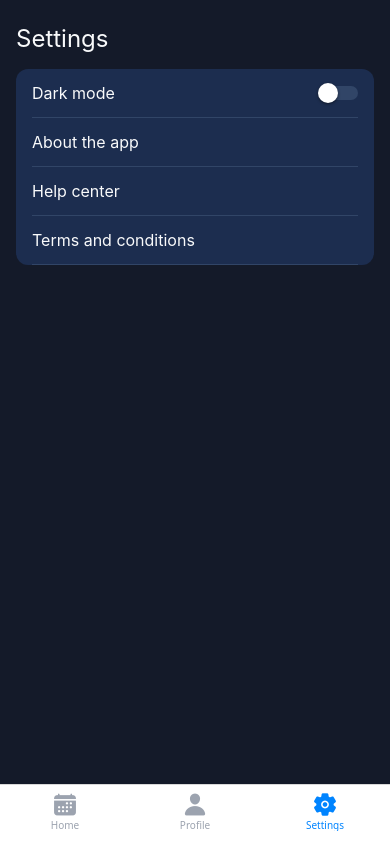
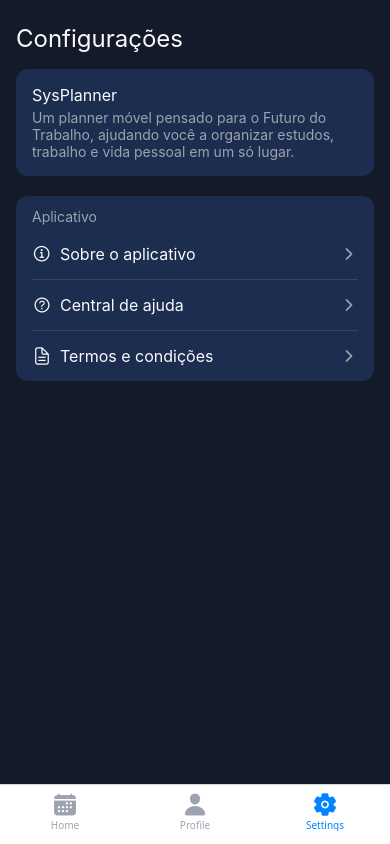
Before and after one commit to David-Rapeckman/GS-SysPlanner-Mobile, a React Native app: screen /Settings in a window 390 px wide. Built offline with nearby package versions, Linux system fonts and the light colour scheme.

Commit message:
Refatoradas telas de configurações com melhorias na interface do usuário e navegação

```diff
--- a/src/screens/Settings/AboutAppScreen.tsx
+++ b/src/screens/Settings/AboutAppScreen.tsx
@@ -1,18 +1,58 @@
 import React from 'react';
-import { View, Text, StyleSheet } from 'react-native';
+import {
+  View,
+  Text,
+  StyleSheet,
+  TouchableOpacity,
+} from 'react-native';
+import { useNavigation } from '@react-navigation/native';
+import { NativeStackNavigationProp } from '@react-navigation/native-stack';
+import { RootStackParamList } from '../../types/navigation';
 import { colors } from '../../styles/colors';
 import { fonts } from '../../styles/fonts';
 import { metrics } from '../../styles/metrics';
+import { Ionicons } from '@expo/vector-icons';
+
+type Nav = NativeStackNavigationProp<RootStackParamList>;
 
 const AboutAppScreen: React.FC = () => {
+  const navigation = useNavigation<Nav>();
+
+  function handleBack() {
+    navigation.goBack();
+  }
+
   return (
     <View style={styles.container}>
-      <Text style={styles.title}>About SysPlanner</Text>
+      <Text style={styles.title}>Sobre o SysPlanner</Text>
+
       <Text style={styles.text}>
-        SysPlanner is a mobile planner focused on the future of work. The app
-        helps users organize their study, work and personal activities in a
-        single place, supporting continuous learning and well-being.
+        O SysPlanner é um aplicativo de planejamento pessoal desenvolvido como
+        parte da Global Solution 2025/2 da FIAP, com o tema “O Futuro do
+        Trabalho”.
       </Text>
+
+      <Text style={[styles.text, { marginTop: 12 }]}>
+        A ideia é ajudar estudantes e profissionais a organizarem estudos,
+        trabalho e cuidados pessoais em um único lugar, incentivando
+        requalificação contínua, equilíbrio entre vida pessoal e profissional e
+        bem-estar ao longo da jornada.
+      </Text>
+
+      <Text style={[styles.text, { marginTop: 12 }]}>
+        Esta versão é focada em prototipagem e validação de conceito, sem uso
+        de dados reais em produção.
+      </Text>
+
+      <TouchableOpacity style={styles.backButton} onPress={handleBack}>
+        <Ionicons
+          name="arrow-back-outline"
+          size={18}
+          color={colors.text}
+          style={{ marginRight: 6 }}
+        />
+        <Text style={styles.backButtonText}>Voltar para Configurações</Text>
+      </TouchableOpacity>
     </View>
   );
 };
@@ -34,6 +74,21 @@ const styles = StyleSheet.create({
     fontSize: fonts.sizes.sm,
     color: colors.textMuted,
   },
+  backButton: {
+    marginTop: 24,
+    alignSelf: 'flex-start',
+    flexDirection: 'row',
+    alignItems: 'center',
+    paddingHorizontal: 16,
+    paddingVertical: 10,
+    borderRadius: metrics.radiusMd,
+    backgroundColor: colors.card,
+  },
+  backButtonText: {
+    fontFamily: fonts.medium,
+    fontSize: fonts.sizes.sm,
+    color: colors.text,
+  },
 });
 
 export default AboutAppScreen;
--- a/src/screens/Settings/HelpCenterScreen.tsx
+++ b/src/screens/Settings/HelpCenterScreen.tsx
@@ -1,18 +1,51 @@
 import React from 'react';
-import { View, Text, StyleSheet } from 'react-native';
+import {
+  View,
+  Text,
+  StyleSheet,
+  TouchableOpacity,
+} from 'react-native';
+import { useNavigation } from '@react-navigation/native';
+import { NativeStackNavigationProp } from '@react-navigation/native-stack';
+import { RootStackParamList } from '../../types/navigation';
 import { colors } from '../../styles/colors';
 import { fonts } from '../../styles/fonts';
 import { metrics } from '../../styles/metrics';
+import { Ionicons } from '@expo/vector-icons';
+
+type Nav = NativeStackNavigationProp<RootStackParamList>;
 
 const HelpCenterScreen: React.FC = () => {
+  const navigation = useNavigation<Nav>();
+
+  function handleBack() {
+    navigation.goBack();
+  }
+
   return (
     <View style={styles.container}>
-      <Text style={styles.title}>Help center</Text>
+      <Text style={styles.title}>Central de ajuda</Text>
+
       <Text style={styles.text}>
-        If you have any questions about SysPlanner, you can contact the team or
-        your professor. In the future this screen can be integrated with a FAQ
-        or chatbot.
+        Esta é uma versão acadêmica do SysPlanner. Em caso de dúvidas sobre o
+        projeto ou sobre a Global Solution, entre em contato com o professor
+        responsável ou com o seu grupo.
       </Text>
+
+      <Text style={[styles.text, { marginTop: 12 }]}>
+        Em versões futuras, esta tela pode ser integrada com uma FAQ, chatbot de
+        suporte ou canal direto com a equipe de desenvolvimento.
+      </Text>
+
+      <TouchableOpacity style={styles.backButton} onPress={handleBack}>
+        <Ionicons
+          name="arrow-back-outline"
+          size={18}
+          color={colors.text}
+          style={{ marginRight: 6 }}
+        />
+        <Text style={styles.backButtonText}>Voltar para Configurações</Text>
+      </TouchableOpacity>
     </View>
   );
 };
@@ -34,6 +67,21 @@ const styles = StyleSheet.create({
     fontSize: fonts.sizes.sm,
     color: colors.textMuted,
   },
+  backButton: {
+    marginTop: 24,
+    alignSelf: 'flex-start',
+    flexDirection: 'row',
+    alignItems: 'center',
+    paddingHorizontal: 16,
+    paddingVertical: 10,
+    borderRadius: metrics.radiusMd,
+    backgroundColor: colors.card,
+  },
+  backButtonText: {
+    fontFamily: fonts.medium,
+    fontSize: fonts.sizes.sm,
+    color: colors.text,
+  },
 });
 
 export default HelpCenterScreen;
--- a/src/screens/Settings/SettingsScreen.tsx
+++ b/src/screens/Settings/SettingsScreen.tsx
@@ -1,52 +1,69 @@
 import React from 'react';
-import { View, Text, StyleSheet, Switch, TouchableOpacity } from 'react-native';
+import { View, Text, StyleSheet, TouchableOpacity } from 'react-native';
 import { useNavigation } from '@react-navigation/native';
 import { NativeStackNavigationProp } from '@react-navigation/native-stack';
 import { RootStackParamList } from '../../types/navigation';
 import { colors } from '../../styles/colors';
 import { fonts } from '../../styles/fonts';
 import { metrics } from '../../styles/metrics';
+import { Ionicons } from '@expo/vector-icons';
 
 type Nav = NativeStackNavigationProp<RootStackParamList>;
 
 const SettingsScreen: React.FC = () => {
   const navigation = useNavigation<Nav>();
-  const [darkMode, setDarkMode] = React.useState(false);
 
   return (
     <View style={styles.container}>
-      <Text style={styles.title}>Settings</Text>
+      <Text style={styles.title}>Configurações</Text>
+
+      {/* Descrição rápida do app */}
+      <View style={styles.descriptionCard}>
+        <Text style={styles.descriptionTitle}>SysPlanner</Text>
+        <Text style={styles.descriptionText}>
+          Um planner móvel pensado para o Futuro do Trabalho, ajudando você a
+          organizar estudos, trabalho e vida pessoal em um só lugar.
+        </Text>
+      </View>
 
       <View style={styles.card}>
-        <View style={styles.row}>
-          <Text style={styles.label}>Dark mode</Text>
-          <Switch
-            value={darkMode}
-            onValueChange={setDarkMode}
-            trackColor={{ false: colors.border, true: colors.primary }}
-            thumbColor="#fff"
-          />
-        </View>
+        <Text style={styles.sectionTitle}>Aplicativo</Text>
 
         <TouchableOpacity
           style={styles.row}
           onPress={() => navigation.navigate('AboutApp')}
         >
-          <Text style={styles.label}>About the app</Text>
+          <View style={styles.rowLeft}>
+            <Ionicons
+              name="information-circle-outline"
+              size={20}
+              color={colors.text}
+            />
+            <Text style={styles.label}>Sobre o aplicativo</Text>
+          </View>
+          <Ionicons name="chevron-forward" size={18} color={colors.textMuted} />
         </TouchableOpacity>
 
         <TouchableOpacity
           style={styles.row}
           onPress={() => navigation.navigate('HelpCenter')}
         >
-          <Text style={styles.label}>Help center</Text>
+          <View style={styles.rowLeft}>
+            <Ionicons name="help-circle-outline" size={20} color={colors.text} />
+            <Text style={styles.label}>Central de ajuda</Text>
+          </View>
+          <Ionicons name="chevron-forward" size={18} color={colors.textMuted} />
         </TouchableOpacity>
 
         <TouchableOpacity
-          style={styles.row}
+          style={[styles.row, styles.lastRow]}
           onPress={() => navigation.navigate('Terms')}
         >
-          <Text style={styles.label}>Terms and conditions</Text>
+          <View style={styles.rowLeft}>
+            <Ionicons name="document-text-outline" size={20} color={colors.text} />
+            <Text style={styles.label}>Termos e condições</Text>
+          </View>
+          <Ionicons name="chevron-forward" size={18} color={colors.textMuted} />
         </TouchableOpacity>
       </View>
     </View>
@@ -66,10 +83,35 @@ const styles = StyleSheet.create({
     color: colors.text,
     marginBottom: 16,
   },
+  descriptionCard: {
+    backgroundColor: colors.card,
+    borderRadius: metrics.radiusMd,
+    padding: metrics.paddingMd,
+    marginBottom: 20,
+  },
+  descriptionTitle: {
+    fontFamily: fonts.medium,
+    fontSize: fonts.sizes.md,
+    color: colors.text,
+    marginBottom: 4,
+  },
+  descriptionText: {
+    fontFamily: fonts.regular,
+    fontSize: fonts.sizes.sm,
+    color: colors.textMuted,
+  },
   card: {
     backgroundColor: colors.card,
     borderRadius: metrics.radiusMd,
     paddingHorizontal: metrics.paddingMd,
+    paddingTop: 8,
+  },
+  sectionTitle: {
+    fontFamily: fonts.medium,
+    fontSize: fonts.sizes.sm,
+    color: colors.textMuted,
+    marginBottom: 4,
+    marginTop: 4,
   },
   row: {
     flexDirection: 'row',
@@ -79,10 +121,18 @@ const styles = StyleSheet.create({
     borderBottomColor: colors.border,
     justifyContent: 'space-between',
   },
+  lastRow: {
+    borderBottomWidth: 0,
+  },
+  rowLeft: {
+    flexDirection: 'row',
+    alignItems: 'center',
+  },
   label: {
     fontFamily: fonts.medium,
     fontSize: fonts.sizes.md,
     color: colors.text,
+    marginLeft: 8,
   },
 });
 
--- a/src/screens/Settings/TermsScreen.tsx
+++ b/src/screens/Settings/TermsScreen.tsx
@@ -1,18 +1,67 @@
 import React from 'react';
-import { View, Text, StyleSheet, ScrollView } from 'react-native';
+import {
+  View,
+  Text,
+  StyleSheet,
+  ScrollView,
+  TouchableOpacity,
+} from 'react-native';
+import { useNavigation } from '@react-navigation/native';
+import { NativeStackNavigationProp } from '@react-navigation/native-stack';
+import { RootStackParamList } from '../../types/navigation';
 import { colors } from '../../styles/colors';
 import { fonts } from '../../styles/fonts';
 import { metrics } from '../../styles/metrics';
+import { Ionicons } from '@expo/vector-icons';
+
+type Nav = NativeStackNavigationProp<RootStackParamList>;
 
 const TermsScreen: React.FC = () => {
+  const navigation = useNavigation<Nav>();
+
+  function handleBack() {
+    navigation.goBack();
+  }
+
   return (
     <ScrollView style={styles.container}>
-      <Text style={styles.title}>Terms and conditions</Text>
-      <Text style={styles.text}>
-        This is a demo version of SysPlanner created for academic purposes in
-        the Global Solution 2025/2 at FIAP. The application does not store real
-        production data and should be used only for study.
-      </Text>
+      <View style={styles.inner}>
+        <Text style={styles.title}>Termos e condições</Text>
+
+        <Text style={styles.text}>
+          Esta é uma versão demonstrativa do SysPlanner, criada para fins
+          acadêmicos na Global Solution 2025/2 da FIAP. O aplicativo não deve
+          ser utilizado para armazenamento de dados sensíveis ou informações de
+          produção.
+        </Text>
+
+        <Text style={[styles.text, { marginTop: 12 }]}>
+          Todo o conteúdo inserido pelos usuários é considerado fictício e
+          serve apenas para simular cenários de estudo relacionados ao tema “O
+          Futuro do Trabalho”.
+        </Text>
+
+        <Text style={[styles.text, { marginTop: 12 }]}>
+          Ao utilizar o aplicativo, você concorda que:
+        </Text>
+
+        <Text style={styles.text}>
+          {'\n'}• O app será utilizado exclusivamente para atividades acadêmicas;
+          {'\n'}• Não há qualquer garantia de disponibilidade, suporte ou
+          continuidade do serviço;
+          {'\n'}• Nenhum dado será utilizado para fins comerciais.
+        </Text>
+
+        <TouchableOpacity style={styles.backButton} onPress={handleBack}>
+          <Ionicons
+            name="arrow-back-outline"
+            size={18}
+            color={colors.text}
+            style={{ marginRight: 6 }}
+          />
+          <Text style={styles.backButtonText}>Voltar para Configurações</Text>
+        </TouchableOpacity>
+      </View>
     </ScrollView>
   );
 };
@@ -20,8 +69,10 @@ const TermsScreen: React.FC = () => {
 const styles = StyleSheet.create({
   container: {
     flex: 1,
+    backgroundColor: colors.background,
+  },
+  inner: {
     padding: metrics.paddingLg,
-    backgroundColor: colors.background,
   },
   title: {
     fontFamily: fonts.bold,
@@ -34,6 +85,21 @@ const styles = StyleSheet.create({
     fontSize: fonts.sizes.sm,
     color: colors.textMuted,
   },
+  backButton: {
+    marginTop: 24,
+    alignSelf: 'flex-start',
+    flexDirection: 'row',
+    alignItems: 'center',
+    paddingHorizontal: 16,
+    paddingVertical: 10,
+    borderRadius: metrics.radiusMd,
+    backgroundColor: colors.card,
+  },
+  backButtonText: {
+    fontFamily: fonts.medium,
+    fontSize: fonts.sizes.sm,
+    color: colors.text,
+  },
 });
 
 export default TermsScreen;
```
